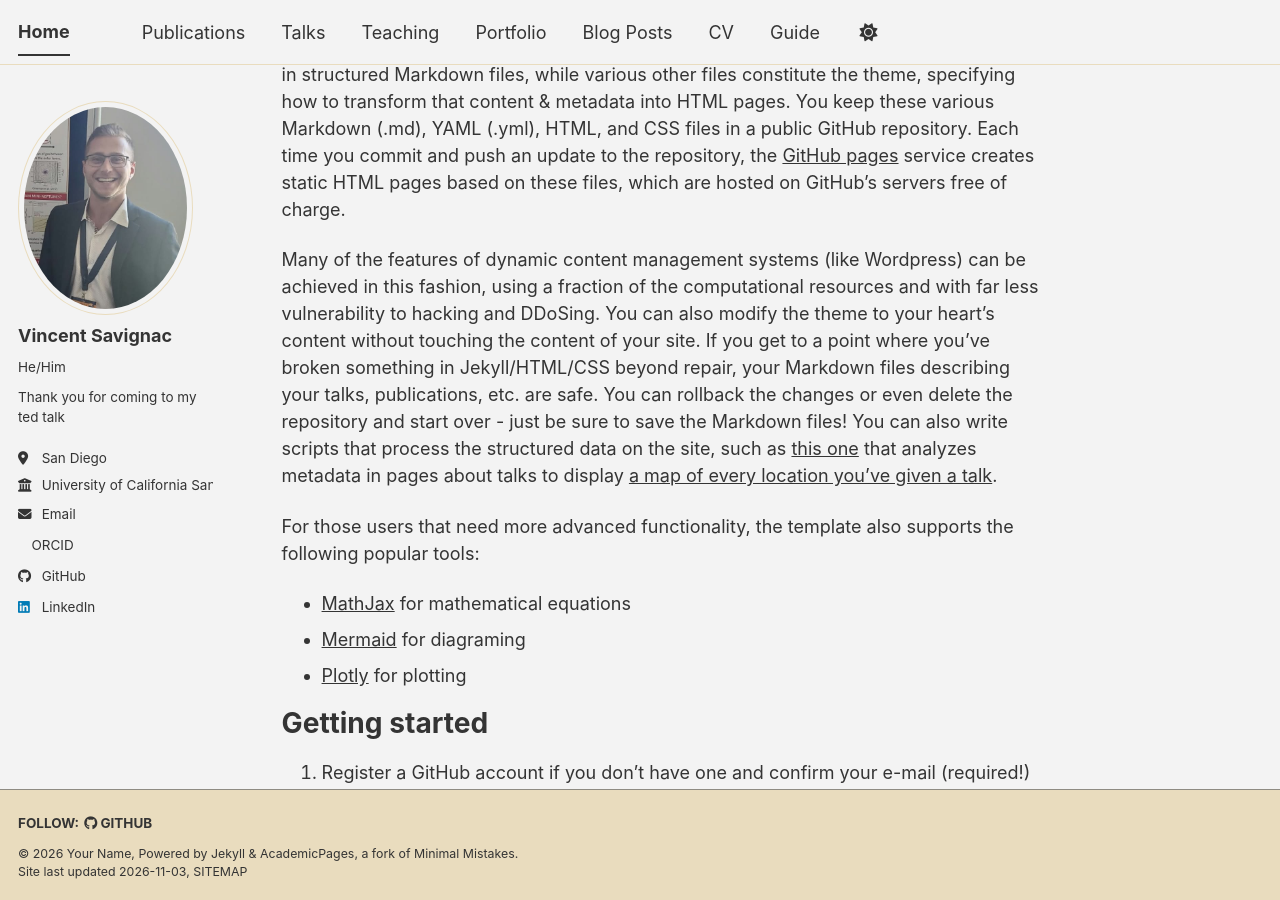
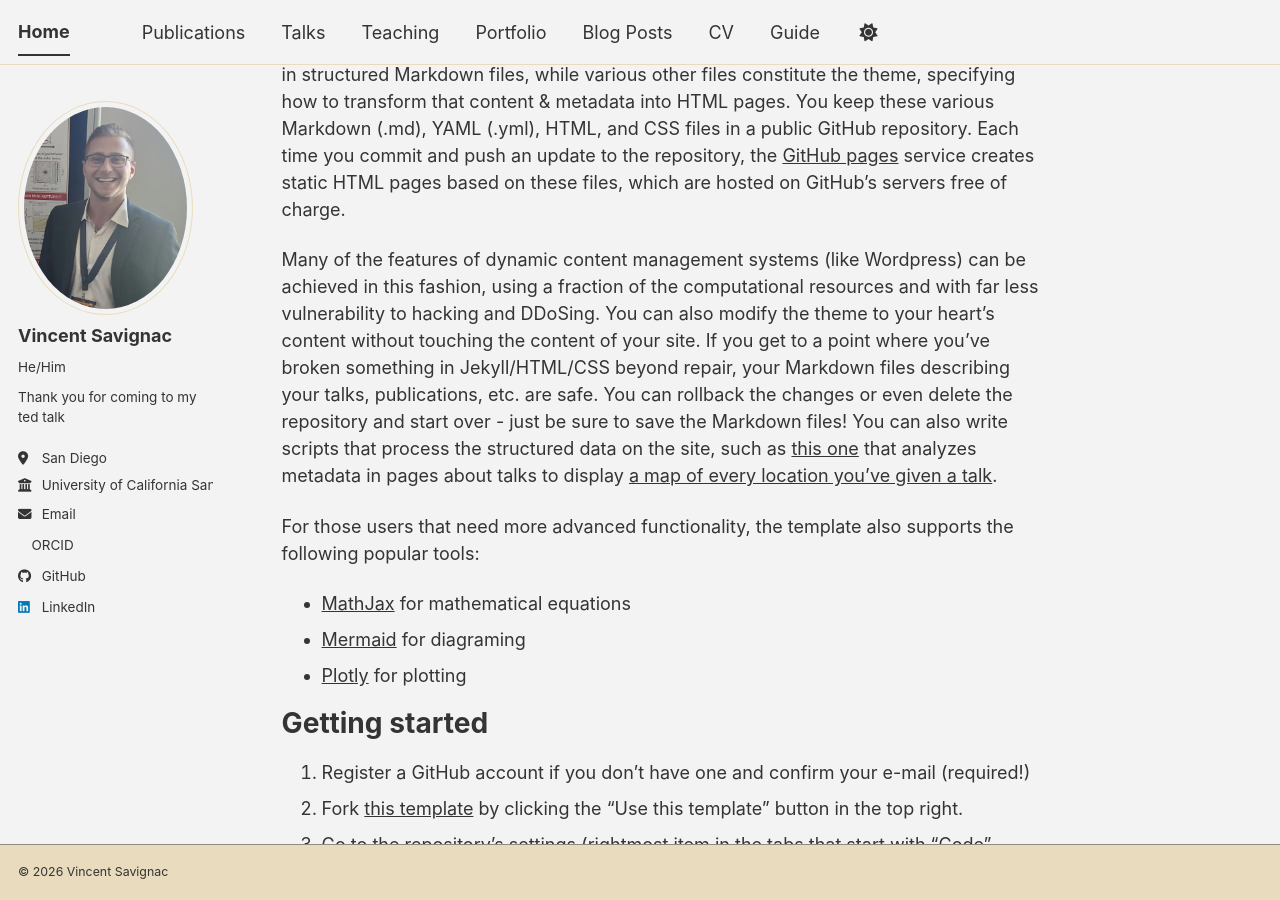
Before and after one commit to vincentsavignac/vincentsavignac.github.io, a Jekyll site: the page built from _pages/about.md, in a window 1280 px wide and 900 px high, scrolled down 529 px. Built offline with Jekyll 4.4.1, drawn with Linux system fonts in a browser that asks for light colours; a script bundle is joined from its source files by our own code; a style sheet for code colours, icons or effects is not loaded.

Commit message:
Update footer.html

```diff
--- a/_includes/footer.html
+++ b/_includes/footer.html
@@ -1,25 +1,5 @@
 {% include base_path %}
 
-{% if site.author.github or site.author.bitbucket or site.atom_feed.hide != true %}
-<div class="page__footer-follow">
-  <ul class="social-icons">
-    {% if site.data.ui-text[site.locale].follow_label %}
-      <li><strong>{{ site.data.ui-text[site.locale].follow_label }}</strong></li>
-    {% endif %}
-    {% if site.author.github %}
-      <li><a href="https://github.com/{{ site.author.github }}"><i class="fab fa-github" aria-hidden="true"></i> GitHub</a></li>
-    {% endif %}
-    {% if site.author.bitbucket %}
-      <li><a href="https://bitbucket.org/{{ site.author.bitbucket }}"><i class="fab fa-bitbucket" aria-hidden="true"></i> Bitbucket</a></li>
-    {% endif %}
-    {% if site.atom_feed.hide != true %}
-    <li><a href="{% if site.atom_feed.path %}{{ site.atom_feed.path }}{% else %}{{ base_path }}/feed.xml{% endif %}"><i class="fa fa-fw fa-rss-square" aria-hidden="true"></i> {{ site.data.ui-text[site.locale].feed_label | default: "Feed" }}</a></li>
-    {% endif %}
-  </ul>
+<div class="page__footer-copyright">
+  © {{ site.time | date: '%Y' }} Vincent Savignac
 </div>
-{% endif %}
-
-<div class="page__footer-copyright">
-  &copy; {{ site.time | date: '%Y' }} {{ site.name | default: site.title }}, {{ site.data.ui-text[site.locale].powered_by | default: "Powered by" }} <a href="https://jekyllrb.com" rel="nofollow">Jekyll</a> &amp; <a href="https://github.com/academicpages/academicpages.github.io">AcademicPages</a>, a fork of <a href="https://mademistakes.com/work/minimal-mistakes-jekyll-theme/" rel="nofollow">Minimal Mistakes</a>.<br />
-  Site last updated {{ "now" | date: '%Y-%m-%d' }}, <a href="/sitemap/" style="text-transform: uppercase;">{{ site.data.ui-text[site.locale].site_map | default: "Sitemap" }}</a>
-</div>
```
